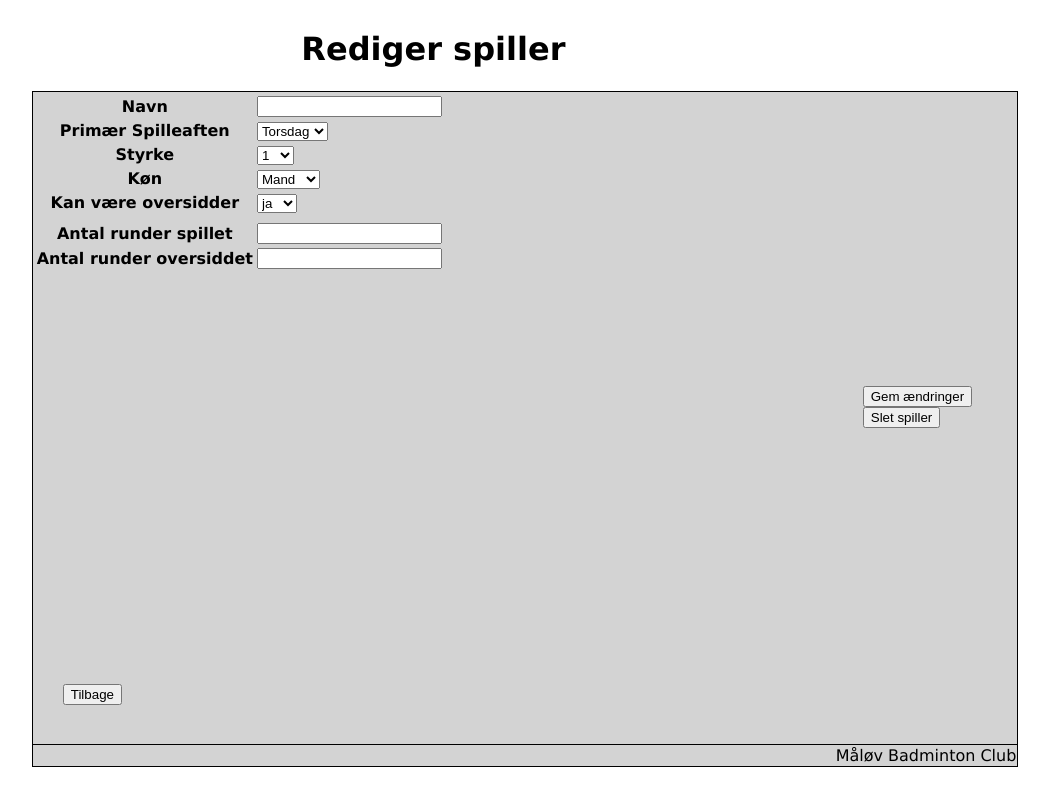
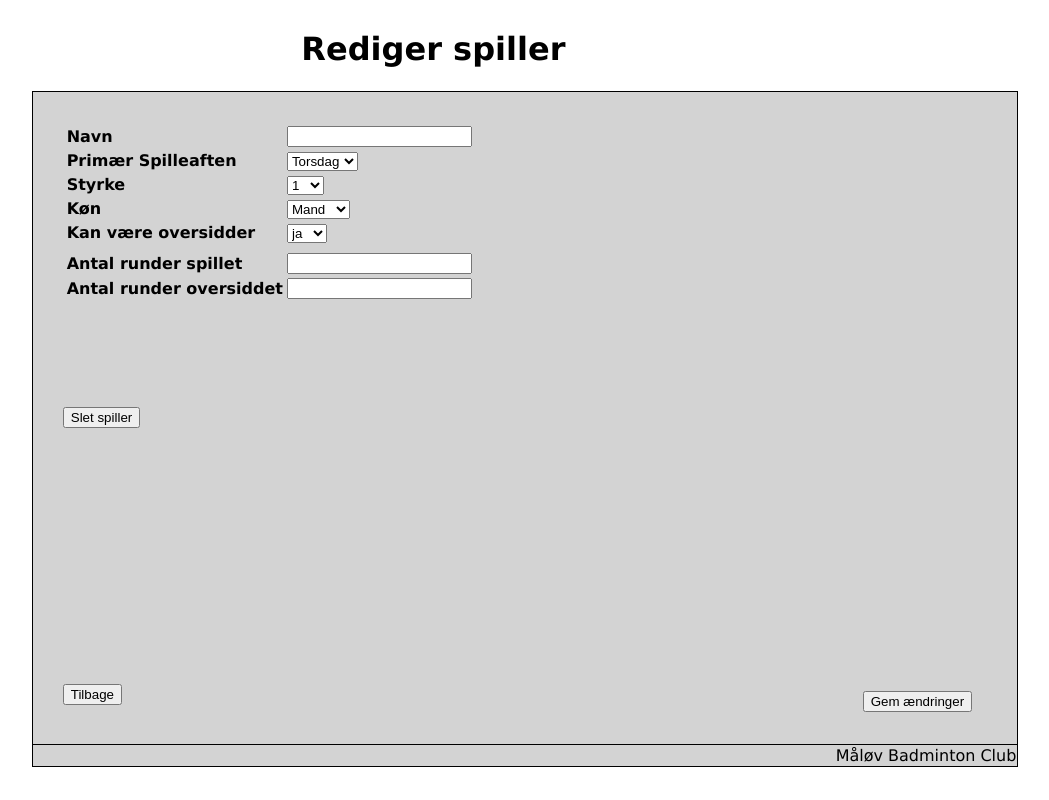
Before and after one commit to dixe/Badmintonprojekt, a PHP site: page /editplayer.php in a window 1280 px wide. Shown: the whole page, without its empty margins (115-1164 px from the left). Run offline with PHP 8.4, Linux system fonts and the light colour scheme.

Commit message:
Added css for editplayer.php, and fixed css for newround.php

```diff
--- a/style.css
+++ b/style.css
@@ -21,6 +21,12 @@
 #addbutton {position:relative; top:280px;}
 #backbutton {position:relative; top:256px; right:800px;}
 
+/* editplayer.php */
+#editbutton {position:relative; top:305px;}
+#deletebutton {position:relative; right:800px;}
+#edittable th {text-align:left;}
+#edittable {position:relative; top:30px; right:-30px;}
+
 /* settings.php */
 #settings input {width:300px;}
 #backbutton {position:relative; top:256px; right:800px;}
@@ -28,3 +34,4 @@
 /* newround.php */
 #useRoundButton {position:relative; top:280px;}
 #baner th {text-align:left;}
+#baner {position:relative; top:30px; right:-30px;}
```
